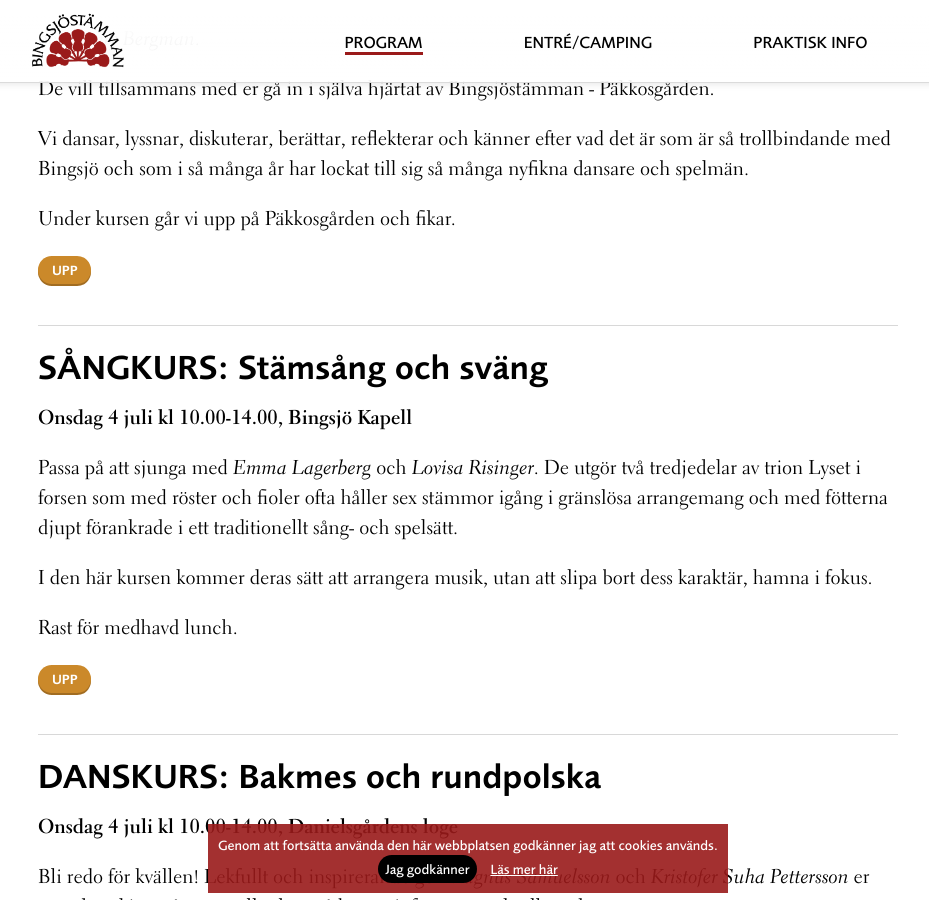
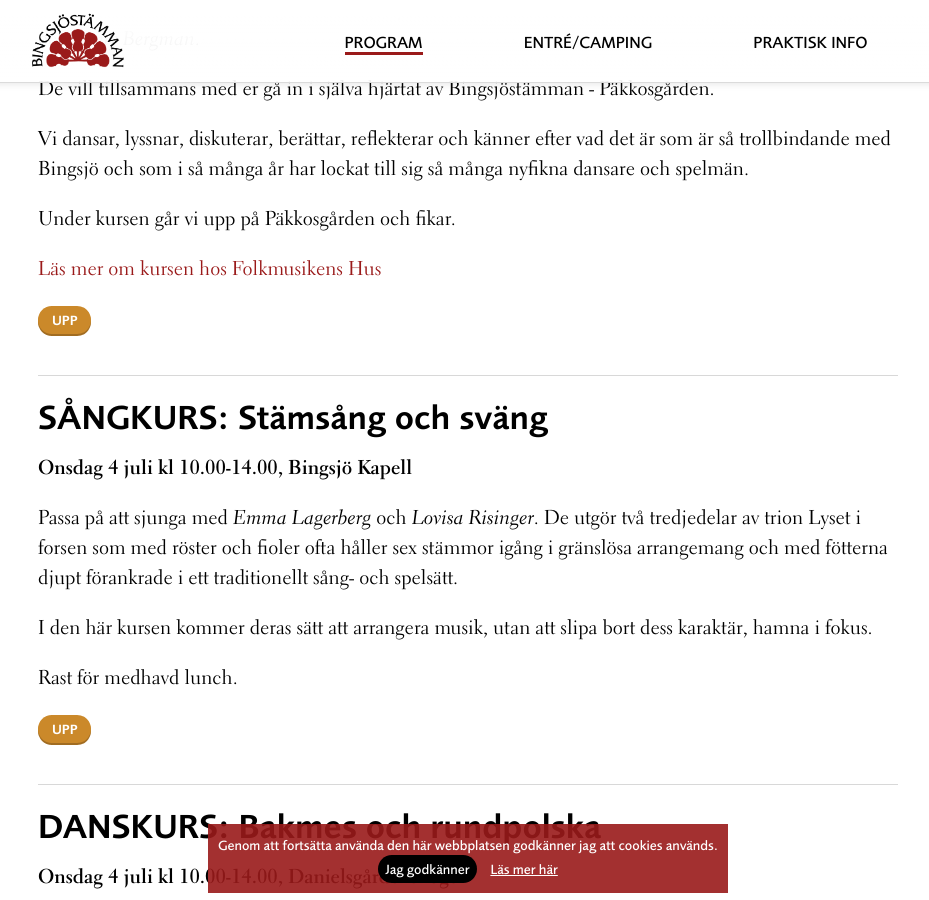
Before and after one commit to bingsjostamman/bingsjostamman.github.io, a Jekyll site: the page built from 2018/kurser.md, in a window 1280 px wide and 900 px high, scrolled down 1068 px. Shown: the whole window, without its empty margins (172-1101 px from the left). Built offline with Jekyll 4.4.1, drawn with Linux system fonts in a browser that asks for light colours.

Commit message:
minor updates

```diff
--- a/2018/kurser.md
+++ b/2018/kurser.md
@@ -33,6 +33,8 @@
 Vi dansar, lyssnar, diskuterar, berättar, reflekterar och känner efter vad det är som är så trollbindande med Bingsjö och som i så många år har lockat till sig så många nyfikna dansare och spelmän.
 
 Under kursen går vi upp på Päkkosgården och fikar.
+
+[Läs mer om kursen hos Folkmusikens Hus](http://folkmusikenshus.se/evenemang/kurs-pakkos-gustaf-i-dans-och-musik-2/)
 
 
 [Upp](#kurser-i-bingsj)
--- a/robots.txt
+++ b/robots.txt
@@ -3,4 +3,3 @@
 # Allow crawling of all content
 User-agent: *
 Disallow: /files/
-Disallow: google6ca66871bc4f1441.html
```
